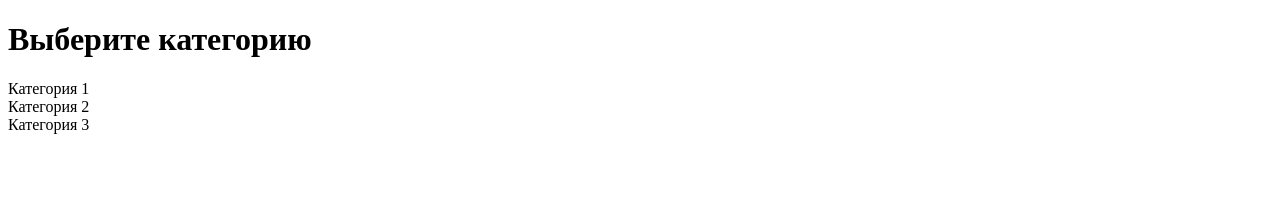
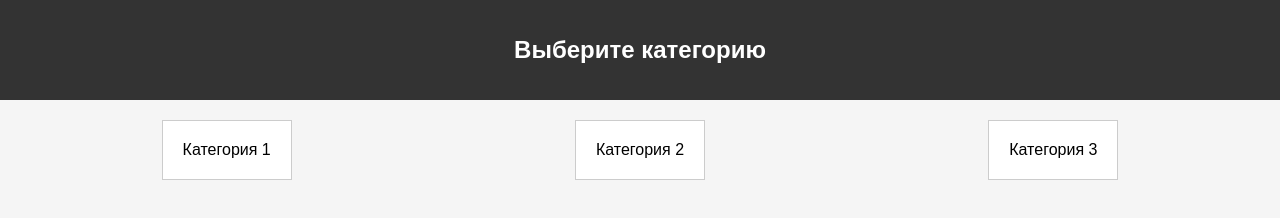
Before and after one commit to 10Valentin01/test_site, a plain HTML site: page index.html in a window 1280 px wide. Drawn offline with Linux system fonts and the light colour scheme.

Commit message:
Update styles.css

```diff
--- a/styles.css
+++ b/styles.css
@@ -1 +1,36 @@
 /* Стили для вашего магазина */
+body {
+    font-family: Arial, sans-serif;
+    margin: 0;
+    padding: 0;
+    background-color: #f5f5f5;
+}
+
+header {
+    background-color: #333;
+    color: #fff;
+    text-align: center;
+    padding: 20px;
+}
+
+h1 {
+    font-size: 24px;
+}
+
+.categories {
+    display: flex;
+    justify-content: space-around;
+    padding: 20px;
+}
+
+.category {
+    background-color: #fff;
+    border: 1px solid #ccc;
+    padding: 20px;
+    text-align: center;
+    cursor: pointer;
+}
+
+.category:hover {
+    background-color: #f0f0f0;
+}
```
